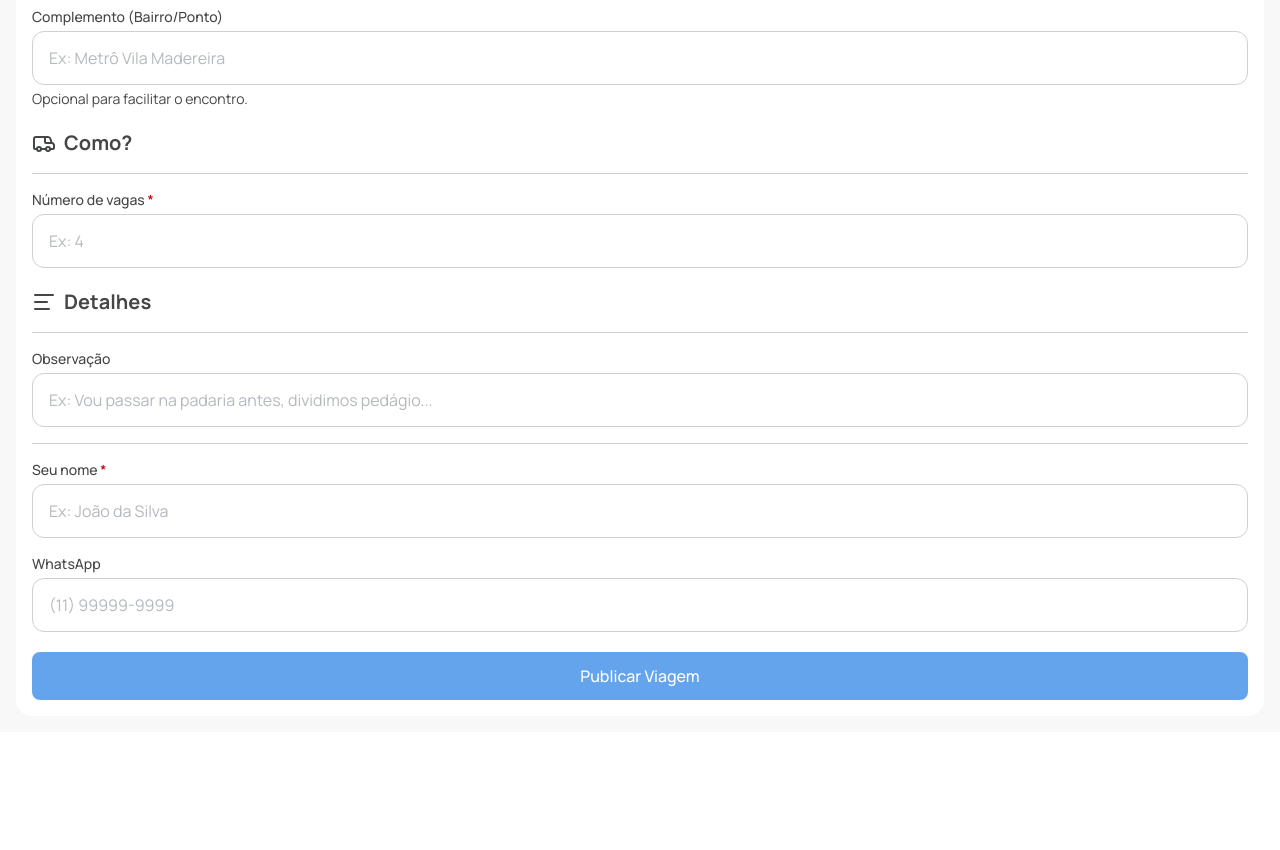
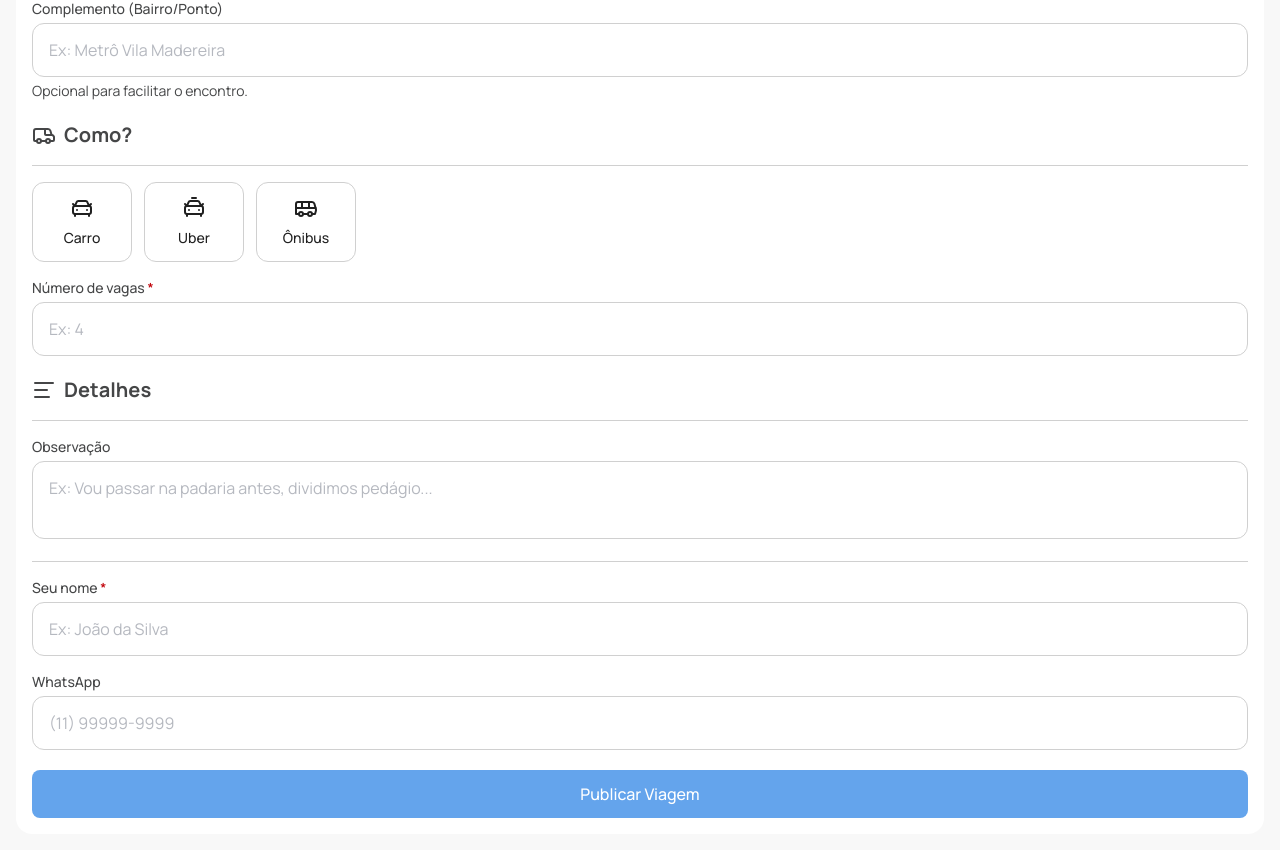
Before and after one commit to gitdebss/soft-go-v2, a React (Vite) app: page /form-ride in a window 1280 px wide. Shown: the part 573-1423 px from the top of the page. Before the commit the page ends 1305 px from the top, so only its background shows below. Built offline with nearby package versions, Linux system fonts and the light colour scheme.

Commit message:
feat(form): formulário finalizado, radio vehicles componentizado

```diff
--- a/src/components/Input.tsx
+++ b/src/components/Input.tsx
@@ -9,10 +9,25 @@ interface IInputProps {
 
 export const Input = (props: IInputProps) => {
   return (
-    <>
     <div className="w-full">
-      {props.label && <label htmlFor={props.name} className="block mb-1 text-sm font-medium text-text-secondary">{props.label} {props.required && (<span className="text-red-700">*</span>)} </label>}
+      {props.label && (
+        <label
+          htmlFor={props.name}
+          className="block mb-1 text-sm font-medium text-text-secondary"
+        >
+          {props.label}{" "}
+          {props.required && <span className="text-red-700">*</span>}{" "}
+        </label>
+      )}
 
+      {props.type === "textarea" ? (
+        <textarea
+          name={props.name}
+          placeholder={props.placeholder}
+          required={props.required}
+          className="pr-4 pl-4 pt-3.5 pb-3.5 border border-border-default text-text-tertiary bg-surface-primary rounded-xl w-full resize-none"
+        ></textarea>
+      ) : (
         <input
           name={props.name}
           type={props.type}
@@ -20,8 +35,10 @@ export const Input = (props: IInputProps) => {
           required={props.required}
           className="pr-4 pl-4 pt-3.5 pb-3.5 border border-border-default text-text-tertiary bg-surface-primary rounded-xl w-full"
         />
-      {props.helpText && <p className="mt-1 text-sm text-text-secondary">{props.helpText}</p>}
+      )}
+      {props.helpText && (
+        <p className="mt-1 text-sm text-text-secondary">{props.helpText}</p>
+      )}
     </div>
-    </>
   );
 };
--- /dev/null
+++ b/src/components/RadioVehicle.tsx
@@ -0,0 +1,47 @@
+import { Bus, CarFront, CarTaxiFront } from "lucide-react";
+
+interface ICheckboxProps {
+  label: string;
+  value: string;
+  checked?: boolean;
+  onChange: () => void;
+}
+
+const styleMap = {
+  checked: {
+    text: "text-primary-default",
+    border: "border-primary-default",
+  },
+  unchecked: {
+    text: "text-text-primary",
+    border: "border-border-default",
+  },
+};
+
+export const RadioVehicle = (props: ICheckboxProps) => {
+
+  const currentStyle = props.checked ? styleMap.checked : styleMap.unchecked;
+
+  return (
+    <label
+      className={`p-3 h-20 rounded-xl w-full max-w-25 cursor-pointer flex items-center justify-center gap-2 text-base font-medium transition-all flex-col bg-surface-primary
+        ${currentStyle.text}
+        border
+        ${currentStyle.border}`}
+    >
+      <input
+        name="transportType"
+        value={props.value}
+        type="radio"
+        checked={props.checked}
+        onChange={props.onChange}
+        className="sr-only"
+      />
+      {props.value === "car" && <CarFront className="h-6 w-6" />}
+      {props.value === "uber" && <CarTaxiFront className="h-6 w-6" />}
+      {props.value === "bus" && <Bus className="h-6 w-6" />}
+
+      <p className="text-sm font-medium">{props.label}</p>
+    </label>
+  );
+};
--- a/src/models/IRide.tsx
+++ b/src/models/IRide.tsx
@@ -9,4 +9,5 @@ export interface IRide {
     totalSpots: number;
     occupiedSpots: number;
     transportType: string;
+    observation?: string;
 }
--- a/src/pages/FormRide.tsx
+++ b/src/pages/FormRide.tsx
@@ -1,26 +1,33 @@
-import {
-  CalendarClock,
-  Clock,
-  MapPin,
-  TextAlignStart,
-  Van,
-} from "lucide-react";
+import { CalendarClock, MapPin, TextAlignStart, Van } from "lucide-react";
 import { Header } from "../components/Header";
 import { Input } from "../components/Input";
 import { Button } from "../components/Button";
 import { Line } from "../components/Line";
+import { RadioVehicle } from "../components/RadioVehicle";
+import { useState } from "react";
 
 function FormRide() {
+  const radioVehicleOptions = [
+    { label: "Carro", value: "car" },
+    { label: "Uber", value: "uber" },
+    { label: "Ônibus", value: "bus" },
+  ];
+
+  const [selected, setSelected] = useState<string>();
+
   return (
     <>
       <Header />
       <main className="p-4 gap-4 grid">
-        <h2 className="text-text-primary text-md font-semibold">
-          Publicar no mural
-        </h2>
-        <p className="text-text-tertiary">
-          Compartilhe sua viagem e conecte-se com colegas.
-        </p>
+        <div className="gap-1 grid mt-1 mb-1">
+          <h2 className="text-text-primary font-medium">
+            Publicar no mural
+          </h2>
+          <p className="text-text-tertiary text-sm">
+            Compartilhe sua viagem e conecte-se com colegas.
+          </p>
+        </div>
+
         <form className="p-4 gap-5 grid bg-surface-primary rounded-2xl">
           <section className="gap-4 grid">
             <div className="flex items-center text-text-secondary text-xl font-bold gap-2">
@@ -37,7 +44,7 @@ function FormRide() {
             />
             <Input
               label="Horário"
-              name="time"
+              name="hour"
               type="time"
               placeholder="Selecione a hora"
               required={true}
@@ -51,7 +58,7 @@ function FormRide() {
             <Line />
             <Input
               label="Saindo de (cidade)"
-              name="origin"
+              name="city"
               type="text"
               placeholder="Ex: São Paulo"
               required={true}
@@ -71,9 +78,25 @@ function FormRide() {
               <h3>Como?</h3>
             </div>
             <Line />
+
+            <ul className="flex gap-3">
+              {radioVehicleOptions.map((option) => (
+                <RadioVehicle
+                  key={option.value}
+                  label={option.label}
+                  value={option.value}
+                  checked={selected === option.value}
+                  onChange={() => {
+                    setSelected((prev) =>
+                      prev === option.value ? undefined : option.value,
+                    );
+                  }}
+                />
+              ))}
+            </ul>
             <Input
               label="Número de vagas"
-              name="seats"
+              name="totalSpots"
               type="number"
               placeholder="Ex: 4"
               required={true}
@@ -88,7 +111,7 @@ function FormRide() {
             <Input
               label="Observação"
               name="observation"
-              type="text"
+              type="textarea"
               placeholder="Ex: Vou passar na padaria antes, dividimos pedágio..."
               required={false}
             />
```
Lines whose indentation alone changed are shown as unchanged.
